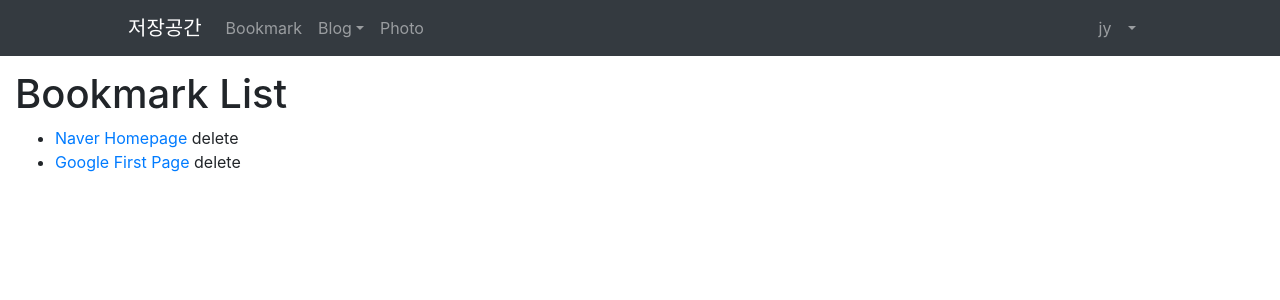
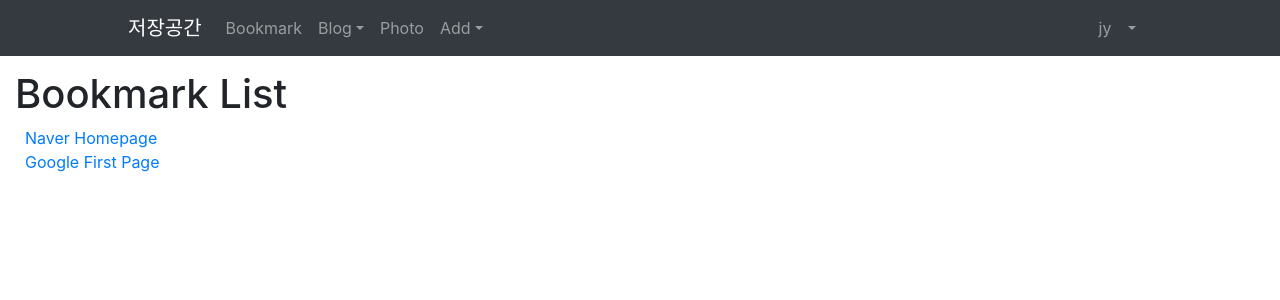
Before and after one commit to juyoung6692/DjBook, a Django app: page /bookmark/ in a window 1280 px wide. Shown: the top 300 px of the page. Run offline with Django 3.2, Linux system fonts and the light colour scheme; a user stored in the database is signed in; data comes from the database, SQL or seed files in the repository; both versions use the stored data as it was after the commit; parts of the project's set-up code (start-up, migrations or seed data) failed here and were passed over; some libraries are stand-ins or nearby versions.

Commit message:
bookmark, blog create, update, delete view 작성완료

```diff
--- a/bookmark/templates/bookmark/bookmark_list.html
+++ b/bookmark/templates/bookmark/bookmark_list.html
@@ -5,9 +5,9 @@
 
     <h1>Bookmark List</h1>
 
-    <ul>
+    <ul style="list-style: none; margin-left: -30px;">
         {% for bookmark in object_list %}
-            <li><a href="{% url 'bookmark:detail' bookmark.id %}">{{ bookmark }}</a> delete <a href=""></a></li>
+            <li><a href="{% url 'bookmark:detail' bookmark.id %}">{{ bookmark }}</a></li>
         {% endfor %}
     </ul>
 
--- a/bookmark/views.py
+++ b/bookmark/views.py
@@ -16,7 +16,7 @@ class BookmarkDV(DetailView):
 class BookmarkCreateView(LoginRequiredMixin, CreateView):
     model = Bookmark
     fields = ['title', 'url']
-    success_url = reverse_lazy('bookmark:lazy')
+    success_url = reverse_lazy('bookmark:index')
 
     def from_valid(self, form):
         form.instance.owner = self.request.user
--- a/templates/base.html
+++ b/templates/base.html
@@ -24,7 +24,7 @@
                     <a class="nav-link" href="{% url 'bookmark:index' %}">Bookmark</a>
                 </li>
                 <li class="nav-item dropdown">
-                   <a class="nav-link dropdown-toggle" href="#" id="navbarDropdown" role="button" data-toggle="dropdown" aria-haspopup="true" aria-expanded="false">Blog</a>
+                   <a class="nav-link dropdown-toggle" href="#" role="button" data-toggle="dropdown" aria-haspopup="true" aria-expanded="false">Blog</a>
                    <div class="dropdown-menu" aria-labelledby="navbarDropdown">
                    <a class="dropdown-item" href="{% url 'blog:index' %}">List</a>
                    <a class="dropdown-item" href="{% url 'blog:post_archive' %}">Archive</a>
@@ -33,6 +33,15 @@
                 <li class="nav-item">
                     <a class="nav-link" href="{% url 'photo:index' %}">Photo</a>
                 </li>
+                {% if user.is_active %}
+                <li class="nav-item dropdown">
+                   <a class="nav-link dropdown-toggle" href="#" role="button" data-toggle="dropdown" aria-haspopup="true" aria-expanded="false">Add</a>
+                   <div class="dropdown-menu" aria-labelledby="navbarDropdown">
+                   <a class="dropdown-item" href="{% url 'bookmark:add' %}">Bookmark</a>
+                   <a class="dropdown-item" href="{% url 'blog:add' %}">Post</a>
+                   </div>
+                </li>
+                {% endif %}
             </ul>
         </div>
 
```
Also changed, not shown: bookmark/templates/bookmark/bookmark_form.html (added, +8 -0 lines), db.sqlite3.
